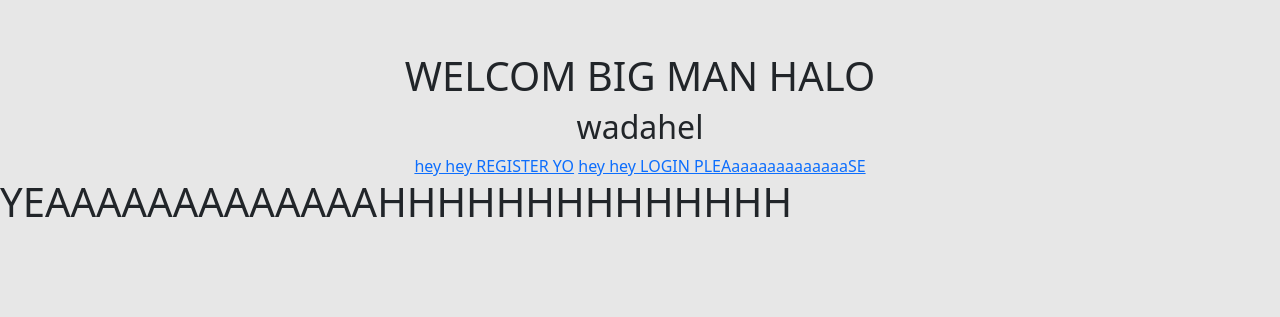
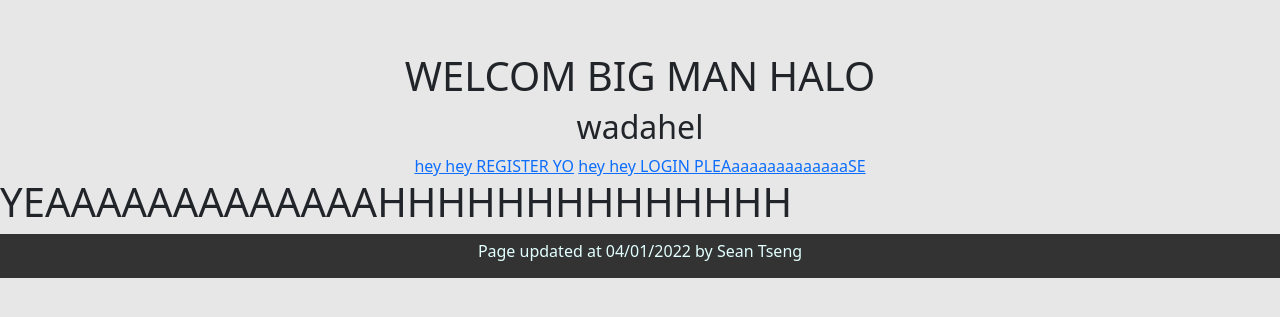
Before and after one commit to tsengsys/penis-is-available-again, a Flask app: page / in a window 1280 px wide. Shown: the part 72-389 px from the top of the page. Run offline with Flask 2, Linux system fonts and the light colour scheme; tables that the repository leaves empty or names only in its code hold one stand-in row (values such as "Sample post"); some libraries are stand-ins or nearby versions.

Commit message:
Update layout.html

```diff
--- a/templates/layout.html
+++ b/templates/layout.html
@@ -53,6 +53,10 @@
 
     {% block content %}{% endblock %}
 
+<footer class="footer">
+    <h6>Page updated at 04/01/2022 by Sean Tseng</h6>
+</footer>
+
     {% block script %}{% endblock %}
 </body>
 </html>
```
